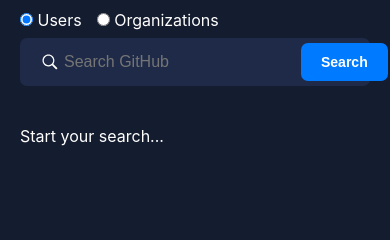
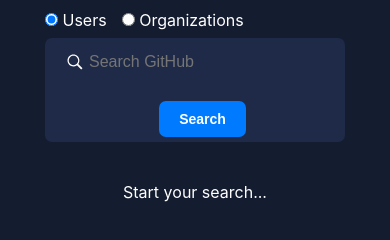
Before and after one commit to iahmed-fathy/github-user-search-app, a website built with Vite: page index.html in a window 390 px wide. Shown: the part 62-302 px from the top of the page. Built offline with nearby package versions, Linux system fonts and the light colour scheme.

Commit message:
edit sass file

```diff
--- a/package.json
+++ b/package.json
@@ -4,7 +4,8 @@
   "main": "index.js",
   "scripts": {
     "start": "vite",
-    "build": "vite build"
+    "build": "vite build",
+    "deploy": "gh-pages -d dist"
   },
   "author": "",
   "license": "ISC",
--- a/styles.scss
+++ b/styles.scss
@@ -40,14 +40,11 @@
 
 .container {
   display: flex;
+  place-items: center;
   flex-direction: column;
   max-width: 60rem;
   margin: 0 auto 2rem;
   background-color: var(--color-bg);
-
-  @media (max-width: 400px) {
-    padding: 0 2rem;
-  }
 }
 
 .relative {
@@ -70,11 +67,15 @@
 .form {
   position: relative;
   display: flex;
+  flex-wrap: wrap;
   justify-content: space-around;
   gap: 2rem;
   background-color: var(--color-card);
   border-radius: var(--default-radius);
   padding: 0.5rem 0.5rem 0.5rem 2rem;
+  @media (max-width: 400px) {
+    width: 300px;
+  }
 }
 
 .choices {
```
